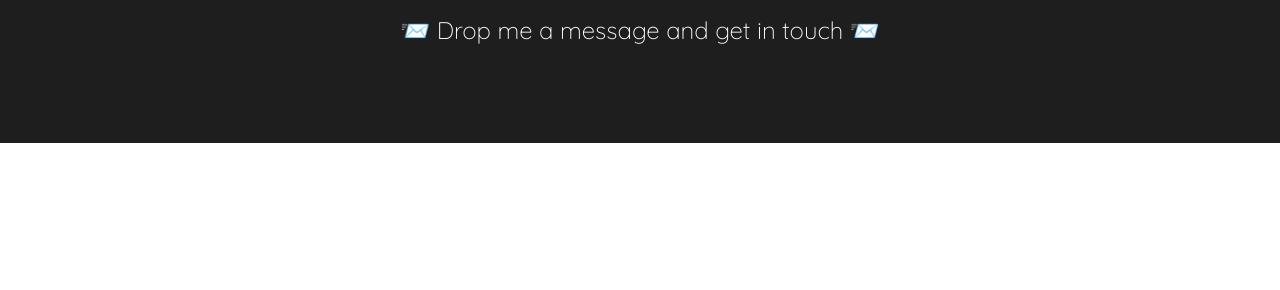
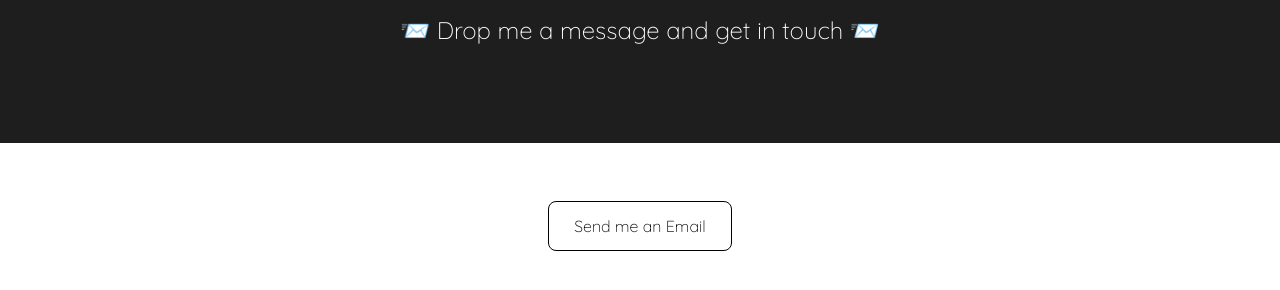
Before and after one commit to Harley-Design/Portfolio-Andrea, a plain HTML site: page contact.html in a window 1280 px wide. Shown: the part 334-624 px from the top of the page. Drawn offline with nearby package versions, Linux system fonts and the light colour scheme; a web font is replaced by a local one.

Commit message:
contact emailbutton, improved workshow

```diff
--- a/contact.html
+++ b/contact.html
@@ -63,6 +63,11 @@
     <h2 class="mt-5 mb-5">let's talk.</h2>
     <h1 class="mb-5">📨 Drop me a message and get in touch 📨</h1>
   </div>
+  <div class="content">
+    <a class="btn btn-dark mt-2 mb-4" href="mailto:andrea.schumacher86@gmx.net" title="E-Mail Andrea Schumacher">Send me
+      an Email
+    </a>
+  </div>
 </body>
 
 </html>
```
Also changed, not shown: curriculum.html (+1 -6 lines), images/workshow_quer.jpg, images/workshow_quer10.jpg, images/workshow_quer11.jpg, images/workshow_quer2.jpg, images/workshow_quer3.jpg, images/workshow_quer4.jpg, images/workshow_quer5.jpg, images/workshow_quer6.jpg, images/workshow_quer7.jpg, images/workshow_quer8.jpg, 1 other file.
